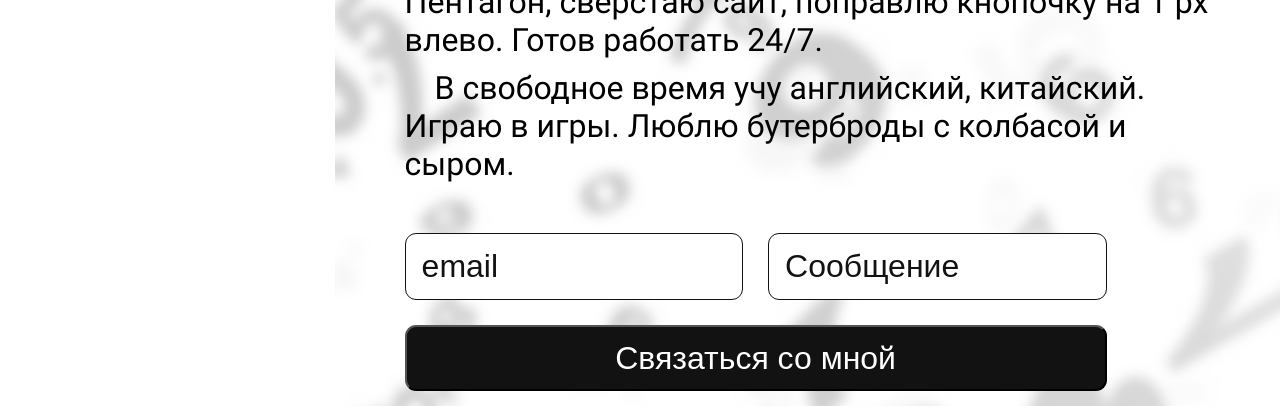
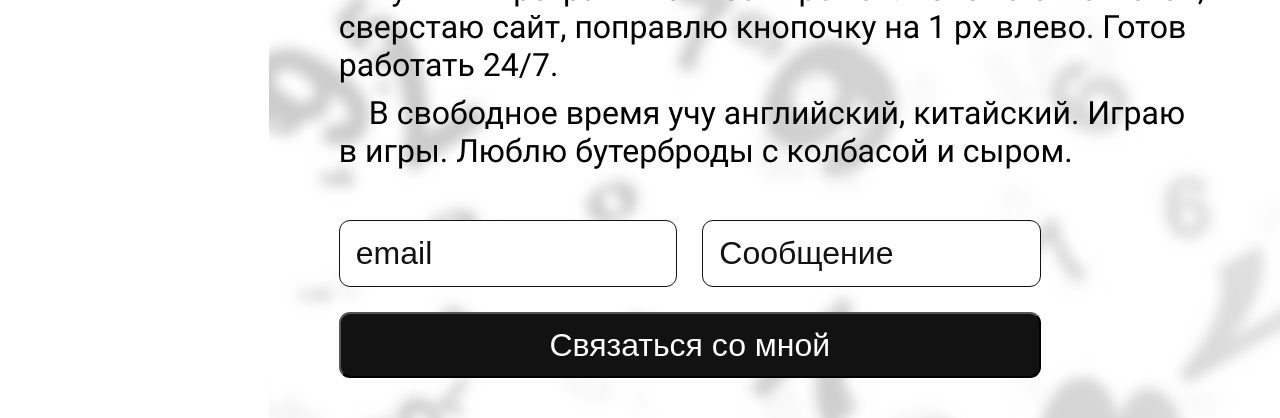
Before and after one commit to vaultdude/inter_certification, a plain HTML site: page index.html in a window 1280 px wide. Shown: the part 637-1055 px from the top of the page. Drawn offline with Linux system fonts and the light colour scheme.

Commit message:
changes padding

```diff
--- a/css/body.css
+++ b/css/body.css
@@ -1,5 +1,5 @@
 .info {
-    padding: 15px 70px;
+    padding: 40px 70px;
 }
 
 .info-feedback {
@@ -32,7 +32,7 @@
 }
 
 .resume {
-    width: 34%;
+    width: 21%;
     display: flex;
     flex-direction: column;
     justify-content: flex-start;
```
